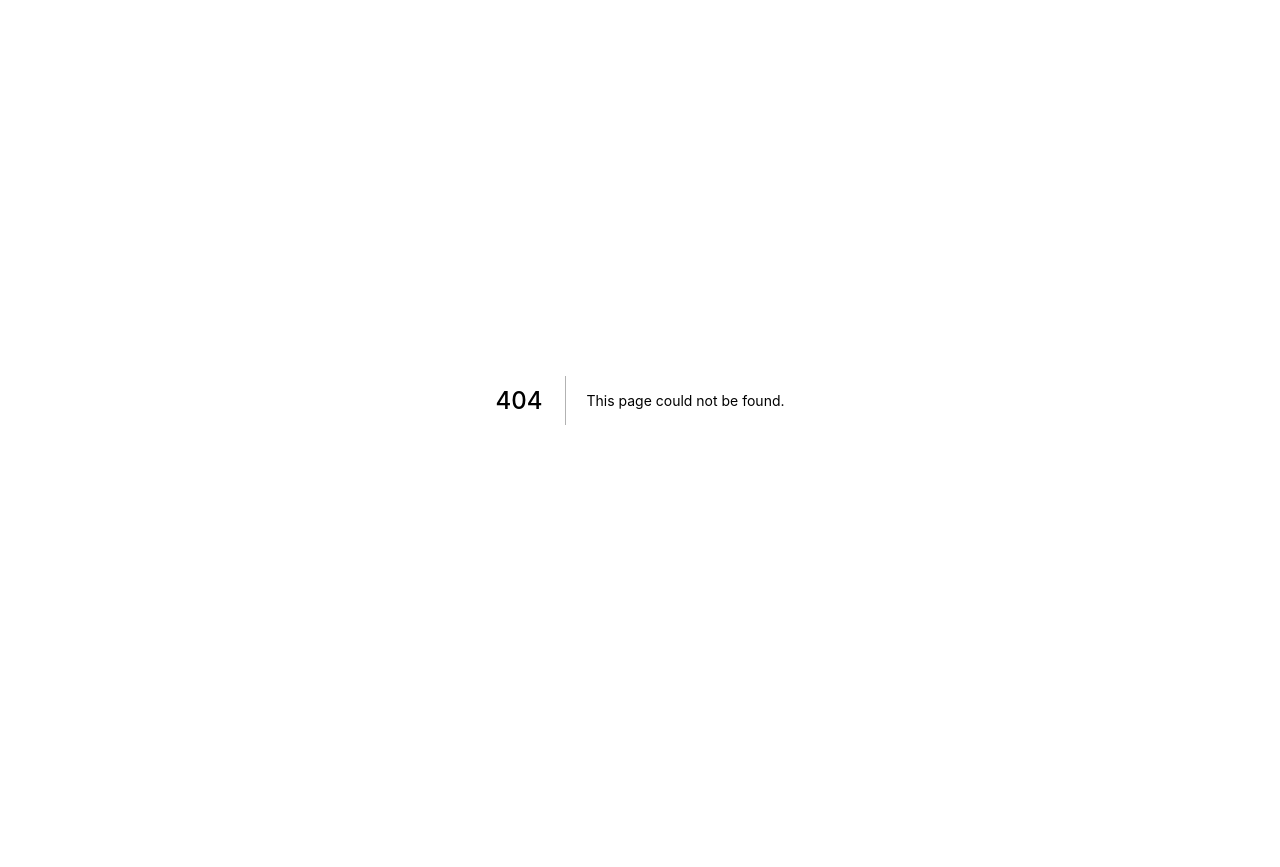
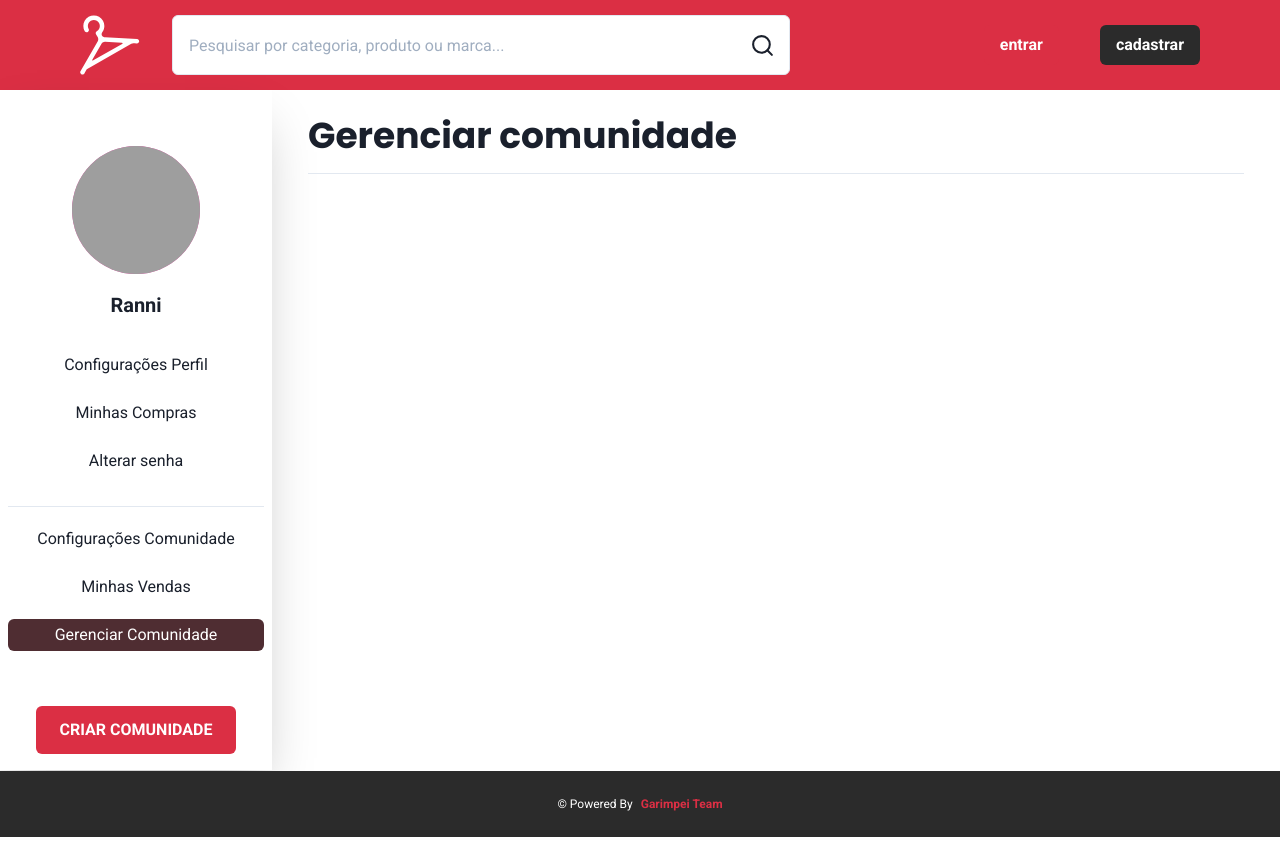
Before and after one commit to UnBArqDsw2021-2/2021.2_G5_Garimpei_Frontend, a Next.js app: page /community/users in a window 1280 px wide. Before the commit this address had no page. After the commit the page ends 837 px from the top, so only its background shows below. Built offline with nearby package versions, Linux system fonts and the light colour scheme; grey boxes are pictures that could not be loaded.

Commit message:
feat: creates Community Users page
Co-authored-by: Vinicius Saturnino <viniciussaturnino78@gmail.com>

```diff
--- /dev/null
+++ b/src/pages/community/users.tsx
@@ -0,0 +1,12 @@
+import { Divider, Heading } from "@chakra-ui/react";
+import { DashboardLayout } from "../../components/DashboardLayout";
+
+export default function ManageComunity() {
+  return (
+    <DashboardLayout>
+      <Heading>Gerenciar comunidade</Heading>
+
+      <Divider w="full" opacity={1} />
+    </DashboardLayout>
+  );
+}
```
